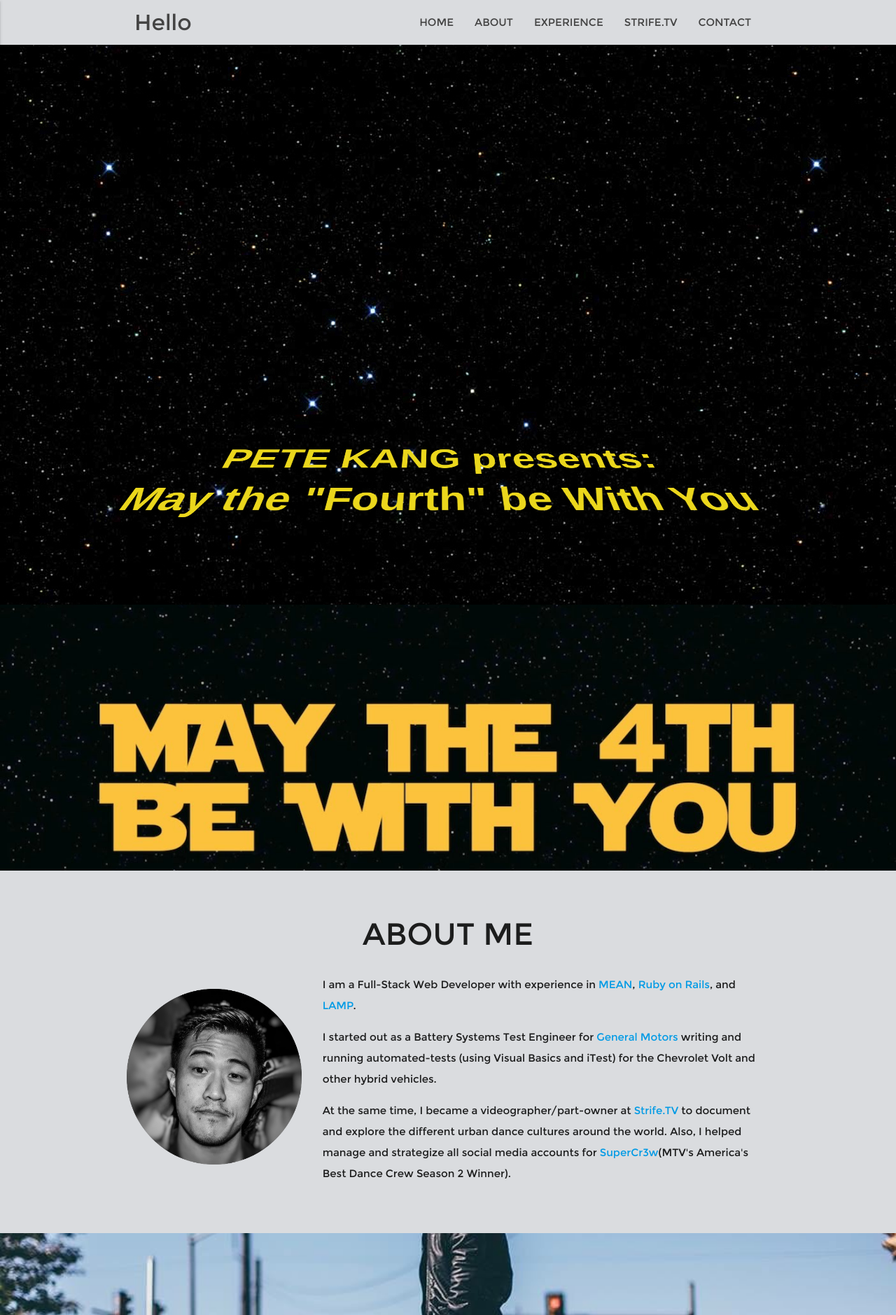
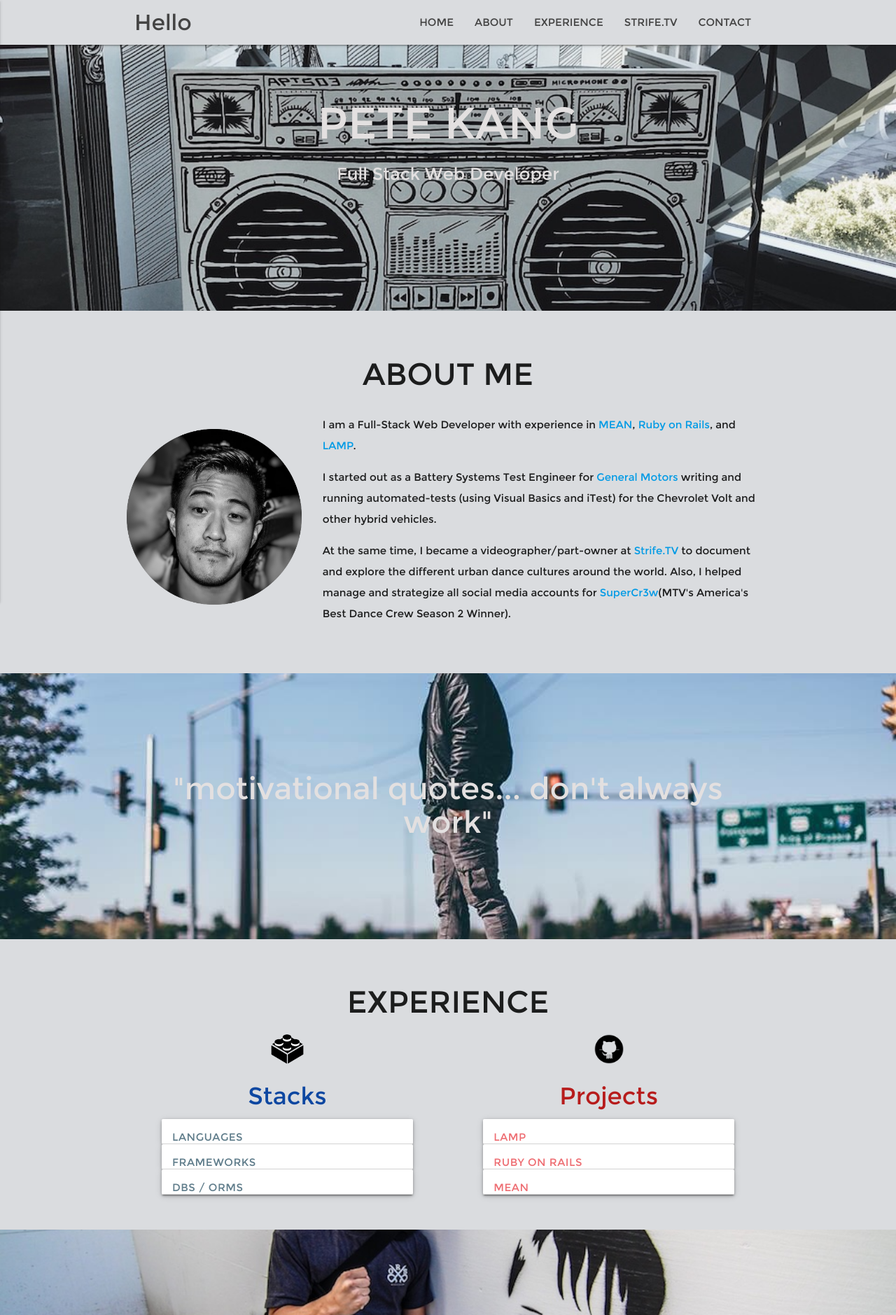
Before and after one commit to kangpeter5/petekang, a PHP site: page / in a window 1280 px wide. Shown: the top 1879 px of the page at 70% size. Run offline with PHP 8.4, Linux system fonts and the light colour scheme; some libraries are stand-ins or nearby versions.

Commit message:
changed back to normal

```diff
--- a/css/starwarsintro.css
+++ /dev/null
@@ -1,207 +0,0 @@
-/*
-Name: StarWarsIntro.css
-URI: polarnotion.github.io/starwarsintro
-Author: Polar Notion
-Author URI: http://polarnotion.com/
-Description: A simple CSS library for creating a Star Wars Intro Crawl. May the Force be with you.
-Version: 1.0
-*/
-
-body, html{
-  height: 100%;
-  min-height: 100vh;
-  margin: 0px;
-}
-
-.star-wars-intro {
-  background: url("stars-bg.jpg") center center;
-  width: 100%;
-  height: 100%;
-  font-family: "Droid Sans", arial, verdana, sans-serif;
-  font-weight: 700;
-  color: #EBD71C;
-  background-color: #000;
-  overflow: hidden;
-  position: relative;
-}
-
-.star-wars-intro p.intro-text {
-  background-color: #000000;
-  position: relative;
-  max-width: 16em;
-  font-size: 200%;
-  font-weight: 400;
-  margin: 20% auto;
-  color: #4ee;
-  opacity: 0;
-  z-index: 1;
-  text-align: center;
-  -webkit-animation: intro 2s ease-out;
-  -moz-animation: intro 2s ease-out;
-  -ms-animation: intro 2s ease-out;
-  -o-animation: intro 2s ease-out;
-  animation: intro 2s ease-out;
-}
-
-.star-wars-intro .main-content{
-  margin-left: auto;
-  margin-right: auto;
-  position: absolute;
-  z-index: 3;
-  width: 98%;
-  height: 50em;
-  bottom: 0;
-  font-size: 80px;
-  font-weight: bold;
-  text-align: justify;
-  overflow: hidden;
-  transform-origin: 50% 100%;
-  transform: perspective(350px) rotateX(25deg);
-}
-
-.star-wars-intro .main-content:after {
-  position: absolute;
-  content: ' ';
-  top: 0;
-  bottom: 60%;
-  background-image: linear-gradient(top, rgba(0,0,0,1) 0%, transparent 100%);
-  pointer-events: none;
-}
-
-.star-wars-intro .space-button {
-  color: #EBD71C;
-  border: 12px solid #EBD71C;
-  padding: 20px;
-  background: transparent;
-  text-decoration: none;
-  margin: 0 auto;
-  display: block;
-  text-align: center;
-}
-
-.star-wars-intro .space-button:hover {
-  background-color: #D2BE03;
-  border-color: #D2BE03;
-  color: black;
-}
-
-.star-wars-intro .space-button:active,
-.star-wars-intro .space-button:focus {
-  background-color: #B8A40A;
-  border-color: #B8A40A;
-  color: black;
-}
-
-.star-wars-intro .title-content {
-  position: absolute;
-  top: 100%;
-  animation: scroll 120s linear 4s forwards;
-}
-
-.star-wars-intro .title-content > .content-header {
-  text-align: center;
-}
-
-/* Main Image Styles */
-
-.star-wars-intro .main-logo {
-  position: absolute;
-  width: 2.6em;
-  left: 50%;
-  top: 20vh;
-  font-size: 10em;
-  text-align: center;
-  margin-left: -1.3em;
-  line-height: 0.8em;
-  letter-spacing: -0.05em;
-  color: #000;
-  text-shadow: -2px -2px 0 #EBD71C, 2px -2px 0 #EBD71C, -2px 2px 0 #EBD71C, 2px 2px 0 #EBD71C;
-  opacity: 0;
-  z-index: 1;
-  -webkit-animation: logo 7s ease-out 2s;
-  -moz-animation: logo 7s ease-out 2s;
-  -ms-animation: logo 7s ease-out 2s;
-  -o-animation: logo 7s ease-out 2s;
-  animation: logo 7s ease-out 2s;
-}
-
-.star-wars-intro .main-logo > img {
-  max-width: 100%;
-}
-
-@-webkit-keyframes intro {
-  0% { opacity: 1; }
-  90% { opacity: 1; }
-  100% { opacity: 0; }
-}
-
-@-moz-keyframes intro {
-  0% { opacity: 1; }
-  90% { opacity: 1; }
-  100% { opacity: 0; }
-}
-
-@-ms-keyframes intro {
-  0% { opacity: 1; }
-  90% { opacity: 1; }
-  100% { opacity: 0; }
-}
-
-@-o-keyframes intro {
-  0% { opacity: 1; }
-  90% { opacity: 1; }
-  100% { opacity: 0; }
-}
-
-@keyframes intro {
-  0% { opacity: 1; }
-  90% { opacity: 1; }
-  100% { opacity: 0; }
-}
-
-
-@-webkit-keyframes logo {
-  0% { -webkit-transform: scale(1); opacity: 1; }
-  50% { opacity: 1; }
-  100% { -webkit-transform: scale(0.1); opacity: 0; }
-}
-
-@-moz-keyframes logo {
-  0% { -moz-transform: scale(1); opacity: 1; }
-  50% { opacity: 1; }
-  100% { -moz-transform: scale(0.1); opacity: 0; }
-}
-
-@-ms-keyframes logo {
-  0% { -ms-transform: scale(1); opacity: 1; }
-  50% { opacity: 1; }
-  100% { -ms-transform: scale(0.1); opacity: 0; }
-}
-
-@-o-keyframes logo {
-  0% { -o-transform: scale(1); opacity: 1; }
-  50% { opacity: 1; }
-  100% { -o-transform: scale(0.1); opacity: 0; }
-}
-
-@keyframes logo {
-  0% { transform: scale(1); opacity: 1; }
-  50% { opacity: 1; }
-  100% { transform: scale(0.1); opacity: 0; }
-}
-
-@keyframes scroll {
-  0% { top: 100%; }
-  100% { top: -170%; }
-}
-
-@media screen and (max-width: 720px) {
-  .star-wars-intro .main-content {
-    font-size: 35px;
-  }
-  .star-wars-intro .title-content {
-    position: absolute;
-    top: 100%;
-    animation: scroll 100s linear 4s forwards;
-  }
-}
--- a/css/style.css
+++ b/css/style.css
@@ -15,7 +15,6 @@ html {
   font-weight: normal;
   color: rgba(0, 0, 0, 0.87);
 }
-/* END fonts*/
 
 .bodyEm{
   background-color: #dadcdf;
@@ -46,7 +45,6 @@ p {
 /*div anchor*/
 #ABOUTME, #HOME, #EXPERIENCE, #CONTACT{
   padding-top:30px;
-  /*margin-top:30px;*/
 }
 /* END div anchor*/
 
@@ -58,8 +56,6 @@ p {
 #myPic{
   max-width: 250px;
   margin-right: 30px;
- /* margin-left: auto;
-  margin-right: auto;*/
 }
 
 #aboutDiv{
@@ -67,8 +63,7 @@ p {
 }
 
 .hcolor{
-  color: #e7e7e7;
-  /*margin-top: 0 auto;*/
+  color: #e3e0e0;
   /*text-shadow: 1px 1px 2px #000000;*/
 }
 
--- a/home.html
+++ b/home.html
@@ -16,10 +16,6 @@
   <link rel="stylesheet" href="https://cdnjs.cloudflare.com/ajax/libs/materialize/0.97.6/css/materialize.min.css">
   <link href="css/style.css" type="text/css" rel="stylesheet" media="screen,projection"/>
 
-  <link rel="stylesheet" href="css/starwarsintro.css">
-
-  <link rel="image_src" href="images/fourth.jpg">
-
   <link rel="icon" type="image/png" href="images/me.png" sizes="16x16">
 </head>
 
@@ -30,11 +26,6 @@
     <div class="nav-wrapper container">
       <a id="logo-container" class="brand-logo">Hello</a>
       <ul class="right hide-on-med-and-down">
-        <li>
-          <audio autoplay loop>
-            <source src="starwars.mp3" type="audio/mpeg" />
-          </audio>
-        </li>
         <li><a href="#HOME">HOME</a></li>
         <li><a href="#ABOUTME">ABOUT</a></li>
         <li><a href="#EXPERIENCE">EXPERIENCE</a></li>
@@ -54,109 +45,20 @@
   </nav>
   </div>
 
-<div class="star-wars-intro">
-  <p class="intro-text">
-    A long long time ago, in a galaxy far far away...
-  </p>
-  <h2 class="main-logo">
-    <img src="images/starwarslogo.png">
-  </h2>
-  <div class="main-content">
-    <div class="title-content">
-      <p class="content-header">PETE KANG presents:</p>
-      <p class="content-header">May the "Fourth" be With You</p>
-      <br>
-      <p class="content-header">Episode I-VII</p>
-      <p class="content-header">Opening Crawl</p>
-        <br>
-      <p class="content-body"></p>
-      <p class="content-header">EPISODE I</p>
-      <p class="content-body"></p>
-      <p class="content-header">The Phantom Menace</p>
-      <div class="content-body">
-        "Turmoil has engulfed the Galactic Republic. The taxation of trade routes to outlying star systems is in dispute. Hoping to resolve the matter with a blockade of deadly battleships, the greedy Trade Federation has stopped all shipping to the small planet of Naboo. While the congress of the Republic endlessly debates this alarming chain of events, the Supreme Chancellor has secretly dispatched two Jedi Knights, the guardians of peace and justice in the galaxy, to settle the conflict...."
-      </div>
-      <p></p>
-       <br>
-      <p class="content-header">EPISODE II</p>
-      <p class="content-body"></p>
-      <p class="content-header">Attack of the Clones</p>
-      <div class="content-body">
-        "There is unrest in the Galactic Senate. Several thousand solar systems have declared their intentions to leave the Republic.
-
-        This separatist movement, under the leadership of the mysterious Count Dooku, has made it difficult for the limited number of Jedi Knights to maintain peace and order in the galaxy.
-
-        Senator Amidala, the former Queen of Naboo, is returning to the Galactic Senate to vote on the critical issue of creating an ARMY OF THE REPUBLIC to assist the overwhelmed Jedi..."
-      </div>
-      <p></p>
-        <br>
-      <p class="content-header">EPISODE III</p>
-      <p class="content-body"></p>
-      <p class="content-header">Revenge of the Sith</p>
-      <div class="content-body">
-        "War! The Republic is crumbling under attacks by the ruthless Sith Lord, Count Dooku. There are heroes on both sides. Evil is everywhere. In a stunning move, the fiendish droid leader, General Grievous, has swept into the Republic capital and kidnapped Chancellor Palpatine, leader of the Galactic Senate. As the Separatist Droid Army attempts to flee the besieged capital with their valuable hostage, two Jedi Knights lead a desperate mission to rescue the captive Chancellor...."
-       </div>
-       <p></p>
-       <br>
-      <p class="content-header">EPISODE IV</p>
-       <p class="content-body"></p>
-      <p class="content-header">A New Hope</p>
-      <div class="content-body">
-        "It is a period of civil war. Rebel spaceships, striking from a hidden base, have won their first victory against the evil Galactic Empire. During the battle, Rebel spies managed to steal secret plans to the Empire’s ultimate weapon, the DEATH STAR, an armored space station with enough power to destroy an entire planet.
-
-        Pursued by the Empire’s sinister agents, Princess Leia races home aboard her starship, custodian of the stolen plans that can save her people and restore freedom to the galaxy…."
-       </div>
-         <p></p>
-         <br>
-      <p class="content-header">EPISODE V</p>
-       <p class="content-body"></p>
-      <p class="content-header">The Empire Strikes Back</p>
-      <div class="content-body">
-        "It is a dark time for the Rebellion. Although the Death Star has been destroyed, Imperial troops have driven the Rebel forces from their hidden base and pursued them across the galaxy.
-
-        Evading the dreaded Imperial Starfleet, a group of freedom fighters led by Luke Skywalker has established a new secret base on the remote ice world of Hoth.
-
-        The evil lord Darth Vader, obsessed with finding young Skywalker, has dispatched thousands of remote probes into the far reaches of space…."
-        </div>
-        <p></p>
-        <br>
-      <p class="content-header">EPISODE VI</p>
-       <p class="content-body"></p>
-      <p class="content-header">The Return of the Jedi</p>
-      <div class="content-body">
-        "Luke Skywalker has returned to his home planet of Tatooine in an attempt to rescue his friend Han Solo from the clutches of the vile gangster Jabba the Hutt. Little does Luke know that the GALACTIC EMPIRE has secretly begun construction on a new armored space station even more powerful than the first dreaded Death Star. When completed, this ultimate weapon will spell certain doom for the small band of rebels struggling to restore freedom to the galaxy..."
-        </div>
-        <p></p>
-        <br>
-      <p class="content-header">EPISODE VII</p>
-       <p class="content-body"></p>
-      <p class="content-header">The Force Awakens</p>
-      <div class="content-body">
-        "Luke Skywalker has vanished. In his absence, the sinister FIRST ORDER has risen from the ashes of the Empire and will not rest until Skywalker, the last Jedi, has been destroyed.
-
-        With the support of the REPUBLIC, General Leia Organa leads a brave RESISTANCE. She is desperate to find her brother Luke and gain his help in restoring peace and justice to the galaxy.
-
-        Leia has sent her most daring pilot on a secret mission to Jakku, where an old ally has discovered a clue to Luke’s whereabouts ...."
-      </div>
-      <a href="home.html" class="space-button">WELCOME</a>
-    </div>
-  </div>
-</div>
-
   <div id="index-banner" class="parallax-container">
     <div class="section no-pad-bot">
       <div class="container" id="HOME">
         <br><br>
         <div>
-          <!-- <h1 class="header center text-lighten-2 hcolor">PETE KANG</h1> -->
-          <!-- <div class="row center"> -->
-            <!-- <h5 class="hcolor">Full Stack Web Developer</h5> -->
-          <!-- </div> -->
+          <h1 class="header center text-lighten-2 hcolor">PETE KANG</h1>
+          <div class="row center">
+            <h5 class="hcolor">Full Stack Web Developer</h5>
+          </div>
         </div>
         <br><br>
       </div>
     </div>
-    <div class="parallax"><img src="images/fourth.jpg" width="400px" height="auto" alt="Unsplashed background img 1"></div>
+    <div class="parallax"><img src="images/boombox.jpg" width="400px" height="auto" alt="Unsplashed background img 1"></div>
   </div>
 
 <!-- ABOUT ME -->
@@ -296,7 +198,7 @@
         </div>
       </div>
     </div>
-    <div class="parallax"><img src="images/covercovercover.jpg" width="960px" alt="Unsplashed background img 2"></div>
+    <div class="parallax"><img src="images/covercovercover2.jpg" width="960px" alt="Unsplashed background img 2"></div>
   </div>
 
 <!-- CONTACT ME -->
```
Also changed, not shown: css/stars-bg.jpg (deleted), images/boombox.jpg (added), images/covercovercover.jpg (deleted), images/covercovercover2.jpg (added), images/fourth.jpg (deleted), images/starwarslogo.png (deleted), 2 other files.
